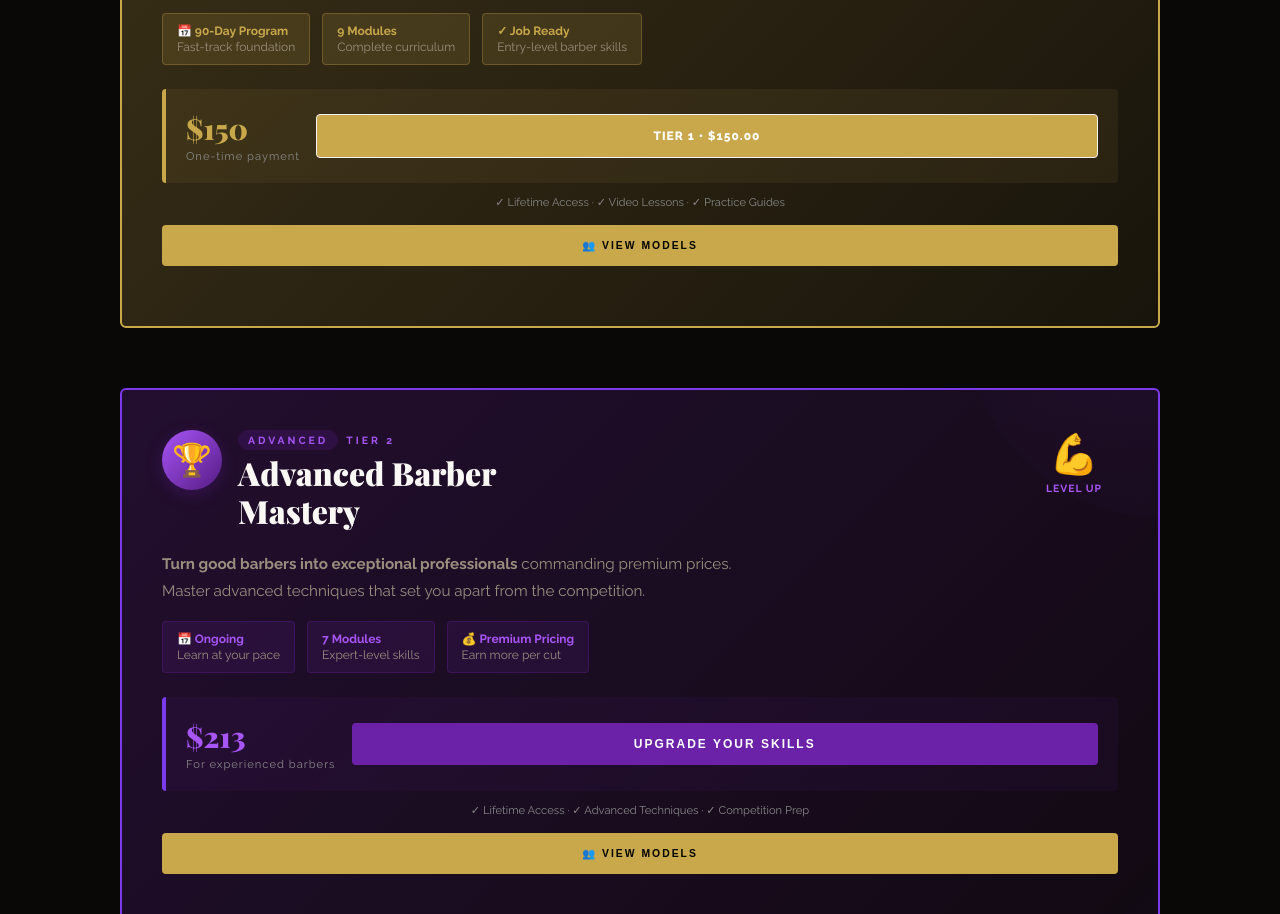
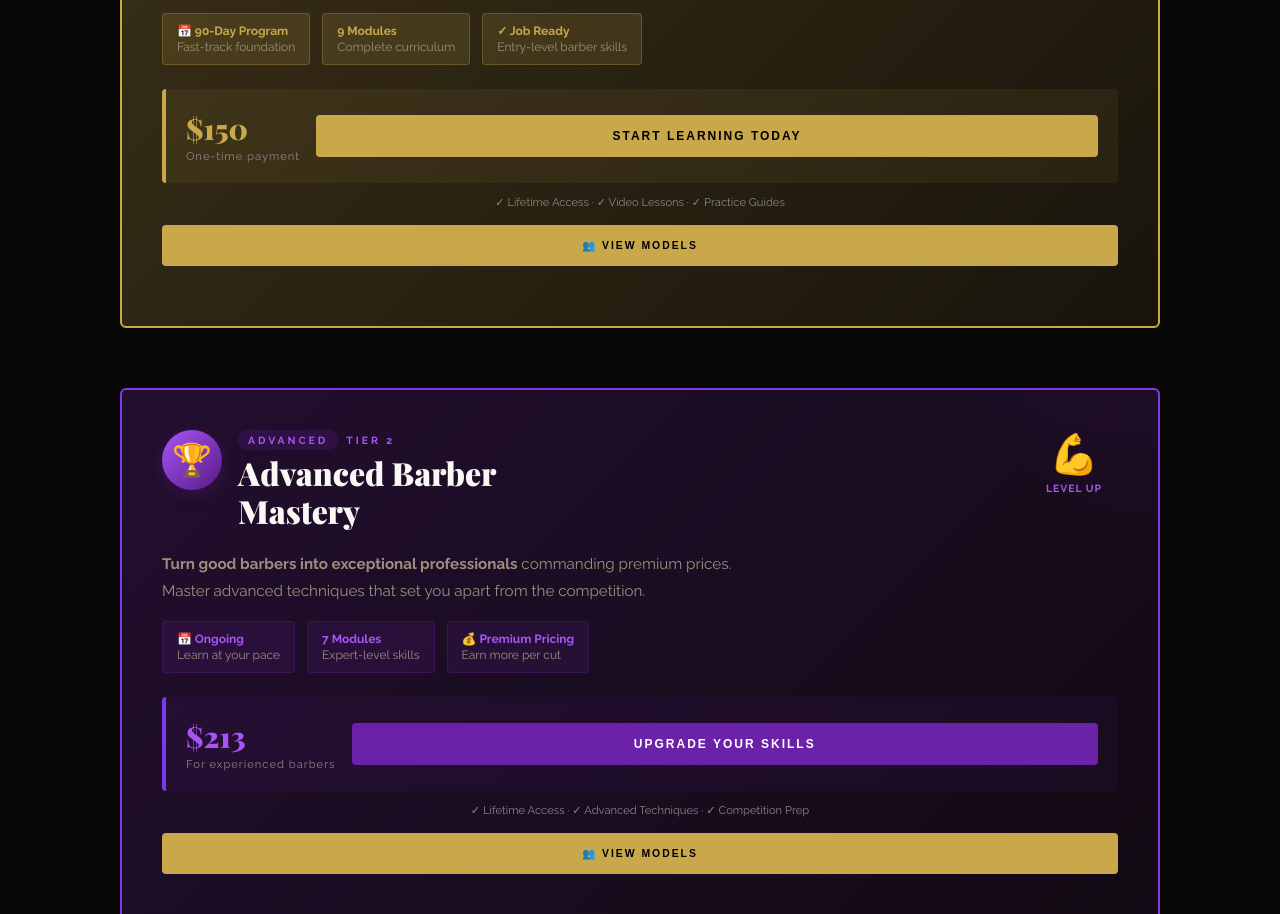
Before and after one commit to andrewsjosh196-hub/smithbarberinstitutionpb, a plain HTML site: page index.html in a window 1280 px wide. Shown: the part 3889-4803 px from the top of the page. Drawn offline with nearby package versions, Linux system fonts and the light colour scheme; no server answers; a web font is replaced by a local one.

Commit message:
Revert tier 1 button to original styling but keep Clover payment link

```diff
--- a/index.html
+++ b/index.html
@@ -560,7 +560,9 @@ footer{background:#000;border-top:1px solid var(--border);padding:48px 32px 28px
               <div style="font-family:'Playfair Display',serif;font-size:1.8rem;font-weight:900;color:var(--gold);">$150</div>
               <div style="font-size:0.7rem;color:#888;letter-spacing:1px;margin-top:2px;">One-time payment</div>
             </div>
-            <a href="https://link.clover.com/urlshortener/wMRrzm" style="padding:14px 32px;font-size:0.75rem;background-color:#c9a84c;color:#fff;text-decoration:none;border-radius:4px;display:flex;align-items:center;justify-content:center;flex:1;border:1px solid #f2f2f2;font-weight:800;letter-spacing:1px;transition:all 0.2s;text-transform:uppercase;">TIER 1 • $150.00</a>
+            <button class="btn-gold" onclick="window.location.href='https://link.clover.com/urlshortener/wMRrzm'" style="padding:14px 32px;font-size:0.75rem;background:var(--gold);color:#000;font-weight:800;border:none;cursor:pointer;transition:all 0.2s;border-radius:4px;flex:1;text-transform:uppercase;letter-spacing:2px;">
+              Start Learning Today
+            </button>
           </div>
 
           <div style="margin-top:12px;font-size:0.7rem;color:#888;text-align:center;">
```
